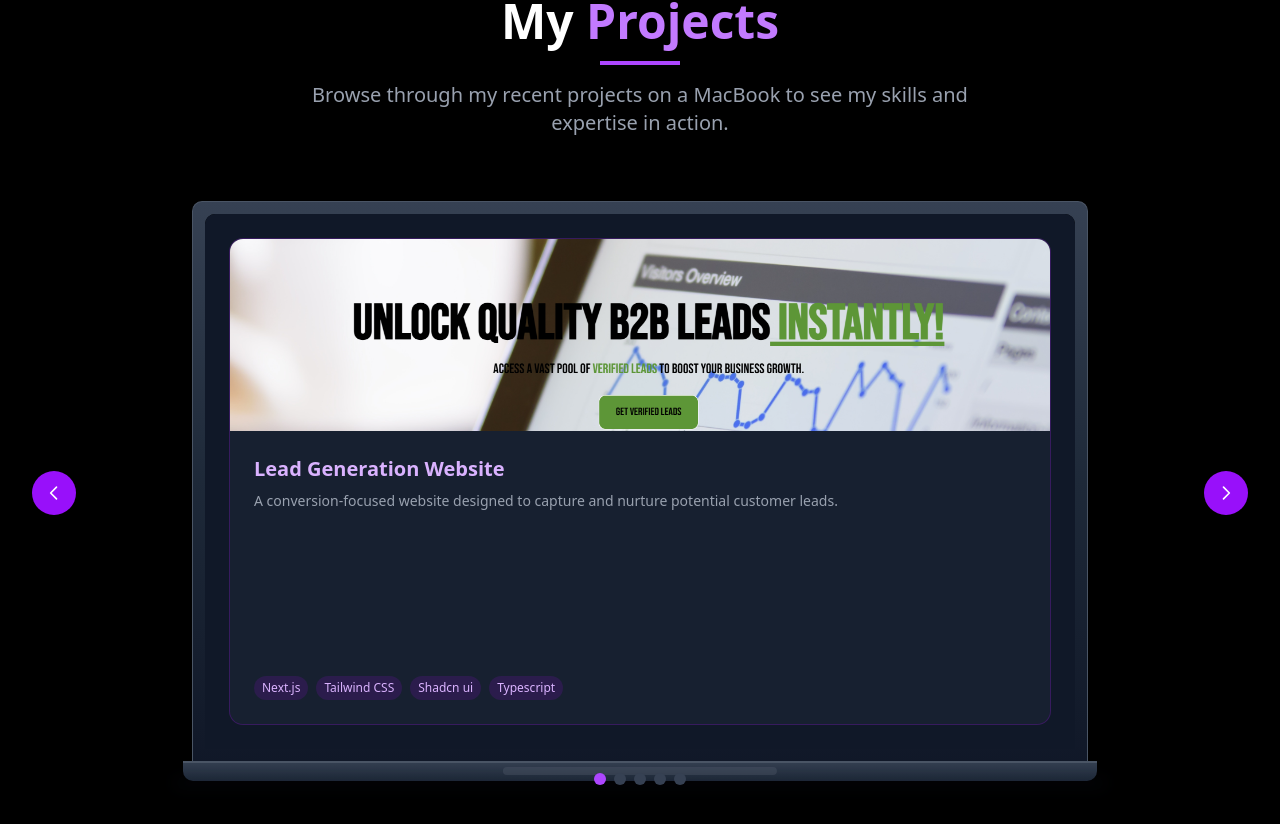
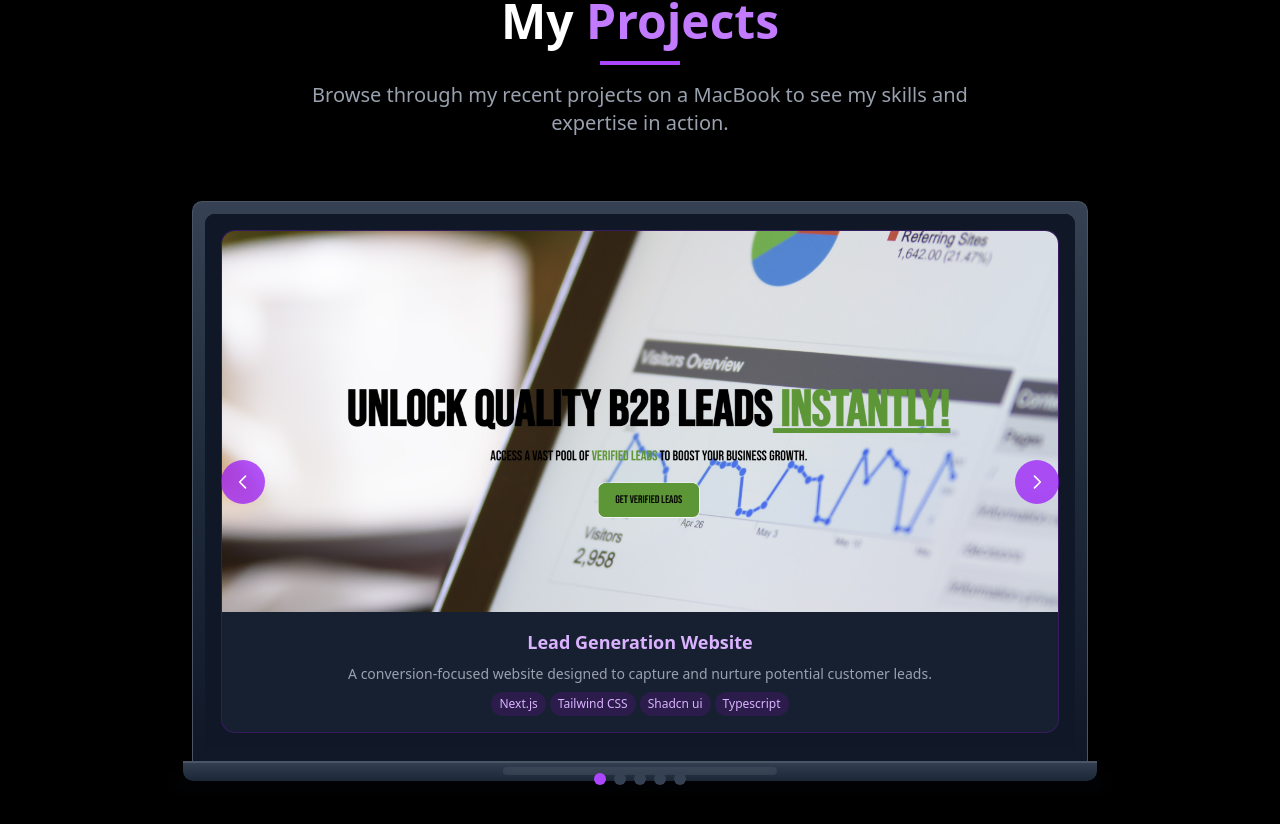
Before and after one commit to Nahomtewodros101/Nahom, a Next.js app: page / in a window 1280 px wide. Shown: the part 2037-2861 px from the top of the page. Built offline with nearby package versions, Linux system fonts and the light colour scheme.

Commit message:
debug lijemer nw engidi

```diff
--- a/app/page.tsx
+++ b/app/page.tsx
@@ -398,14 +398,15 @@ const HeroAnimation = () => {
   );
 };
 
-// Updated Projects Component
+// ... (Previous imports and components remain unchanged)
+
 interface Project {
   title: string;
   description: string;
-  tech: string[];
   image: string;
   link: string;
   githubLink: string;
+  tech: string[]; // Re-added tech stack
 }
 
 interface ProjectsProps {
@@ -422,6 +423,8 @@ const Projects = ({ ref }: ProjectsProps) => {
   const y = useTransform(scrollYProgress, [0, 0.2, 0.8, 1], [100, 0, 0, 100]);
 
   const [activeProjectIndex, setActiveProjectIndex] = useState(0);
+  const [dragStartX, setDragStartX] = useState(0);
+  const [isDragging, setIsDragging] = useState(false);
 
   const projects: Project[] = [
     {
@@ -490,7 +493,7 @@ const Projects = ({ ref }: ProjectsProps) => {
         "Vercel",
         "Prisma",
       ],
-      link: "https://shopendaw.vercel.app/",
+      link: "https://qmem-crm.vercel.app/", // Placeholder link (replace with actual if available)
       githubLink: "https://github.com/Nahomtewodros101/Qmem-CRM.git",
     },
   ];
@@ -503,6 +506,29 @@ const Projects = ({ ref }: ProjectsProps) => {
     setActiveProjectIndex((prev) =>
       prev === 0 ? projects.length - 1 : prev - 1
     );
+  };
+
+  // Handle swipe navigation
+  const handleDragStart = (event: any, info: any) => {
+    setDragStartX(info.point.x);
+    setIsDragging(true);
+    console.log("Drag started at:", isDragging);
+  };
+
+  const handleDragEnd = (event: any, info: any) => {
+    setIsDragging(false);
+    const dragDistance = info.point.x - dragStartX;
+    const swipeThreshold = 50; // Minimum distance to consider it a swipe
+
+    if (Math.abs(dragDistance) > swipeThreshold) {
+      if (dragDistance < 0) {
+        // Swipe left -> Next project
+        handleNext();
+      } else {
+        // Swipe right -> Previous project
+        handlePrev();
+      }
+    }
   };
 
   return (
@@ -542,7 +568,14 @@ const Projects = ({ ref }: ProjectsProps) => {
         {/* MacBook Frame with Projects */}
         <div className="relative flex justify-center">
           <MacBookFrame className="w-full max-w-4xl">
-            <div className="h-full bg-gray-900 p-6 overflow-hidden">
+            <motion.div
+              className="h-full bg-gray-900 p-4 overflow-hidden relative"
+              drag="x" // Enable dragging for swipe
+              dragConstraints={{ left: 0, right: 0 }} // Constrain drag to prevent unwanted movement
+              onDragStart={handleDragStart}
+              onDragEnd={handleDragEnd}
+              dragElastic={0.2} // Add a slight elasticity effect
+            >
               <AnimatePresence mode="wait">
                 <motion.div
                   key={activeProjectIndex}
@@ -550,21 +583,19 @@ const Projects = ({ ref }: ProjectsProps) => {
                   animate={{ opacity: 1, x: 0 }}
                   exit={{ opacity: 0, x: -50 }}
                   transition={{ duration: 0.5 }}
-                  className="h-full flex flex-col justify-between"
+                  className="h-full flex flex-col"
                 >
                   <ProjectCard project={projects[activeProjectIndex]} />
                 </motion.div>
               </AnimatePresence>
-            </div>
-          </MacBookFrame>
 
-          {/* Navigation Controls */}
-          <div className="absolute top-1/2 -translate-y-1/2 left-4 flex flex-col space-y-4">
+              {/* Navigation Arrows Inside the MacBook Screen */}
               <motion.button
                 onClick={handlePrev}
-              className="p-3 bg-purple-600 rounded-full text-white hover:bg-purple-700"
+                className="absolute top-1/2 left-4 transform -translate-y-1/2 p-3 bg-purple-600/70 rounded-full text-white hover:bg-purple-700/90 transition-colors"
                 whileHover={{ scale: 1.1 }}
                 whileTap={{ scale: 0.95 }}
+                style={{ zIndex: 10 }}
               >
                 <svg
                   className="w-5 h-5"
@@ -580,13 +611,12 @@ const Projects = ({ ref }: ProjectsProps) => {
                   />
                 </svg>
               </motion.button>
-          </div>
-          <div className="absolute top-1/2 -translate-y-1/2 right-4 flex flex-col space-y-4">
               <motion.button
                 onClick={handleNext}
-              className="p-3 bg-purple-600 rounded-full text-white hover:bg-purple-700"
+                className="absolute top-1/2 right-4 transform -translate-y-1/2 p-3 bg-purple-600/70 rounded-full text-white hover:bg-purple-700/90 transition-colors"
                 whileHover={{ scale: 1.1 }}
                 whileTap={{ scale: 0.95 }}
+                style={{ zIndex: 10 }}
               >
                 <svg
                   className="w-5 h-5"
@@ -602,7 +632,8 @@ const Projects = ({ ref }: ProjectsProps) => {
                   />
                 </svg>
               </motion.button>
-          </div>
+            </motion.div>
+          </MacBookFrame>
 
           {/* Dots for Navigation */}
           <div className="absolute bottom-0 flex justify-center space-x-2 mt-4">
@@ -630,13 +661,14 @@ interface ProjectCardProps {
 const ProjectCard = ({ project }: ProjectCardProps) => {
   return (
     <div className="group bg-gray-800/50 rounded-xl overflow-hidden border border-purple-900/50 hover:border-purple-500/50 transition-all duration-300 h-full flex flex-col">
-      <div className="relative overflow-hidden h-48">
+      {/* Image takes up most of the space */}
+      <div className="relative overflow-hidden flex-1">
         <Image
           src={project.image || "/placeholder.svg"}
           alt={project.title}
-          width={500}
-          height={300}
-          className="w-full h-full object-cover transition-transform duration-500 group-hover:scale-110"
+          layout="fill"
+          objectFit="cover"
+          className="w-full h-full object-cover transition-transform duration-500 group-hover:scale-105"
         />
         <div className="absolute inset-0 bg-gradient-to-t from-black/80 to-transparent opacity-0 group-hover:opacity-100 transition-opacity duration-300 flex items-end justify-center p-4">
           <div className="flex space-x-3">
@@ -662,20 +694,22 @@ const ProjectCard = ({ project }: ProjectCardProps) => {
         </div>
       </div>
 
-      <div className="p-6 space-y-4 flex-1 flex flex-col justify-between">
-        <div>
+      {/* Minimal space for Title, Description, Tech Stack, and Links */}
+      <div className="p-4 space-y-2">
         <motion.a
           href={project.link}
           target="_blank"
           rel="noopener noreferrer"
-            className="text-xl font-semibold text-purple-300 hover:text-purple-400 hover:underline transition-colors group-hover:text-purple-400 group-hover:underline"
-            whileHover={{ scale: 1.05 }}
+          className="block text-lg font-semibold text-purple-300 hover:text-purple-400 hover:underline transition-colors group-hover:text-purple-400 group-hover duration-300 text-center"
+          whileHover={{ scale: 1 }}
         >
           {project.title}
         </motion.a>
-          <p className="text-gray-400 text-sm mt-2">{project.description}</p>
-        </div>
-        <div className="flex flex-wrap gap-2">
+        <p className="text-gray-400 text-sm text-center">
+          {project.description}
+        </p>
+        {/* Tech Stack */}
+        <div className="flex flex-wrap justify-center gap-1">
           {project.tech.map((tech: string, i: number) => (
             <span
               key={i}
@@ -690,7 +724,6 @@ const ProjectCard = ({ project }: ProjectCardProps) => {
   );
 };
 
-// Existing About Component (unchanged)
 interface AboutProps {
   ref: React.MutableRefObject<HTMLDivElement | null>;
 }
```
Lines whose indentation alone changed are shown as unchanged.
